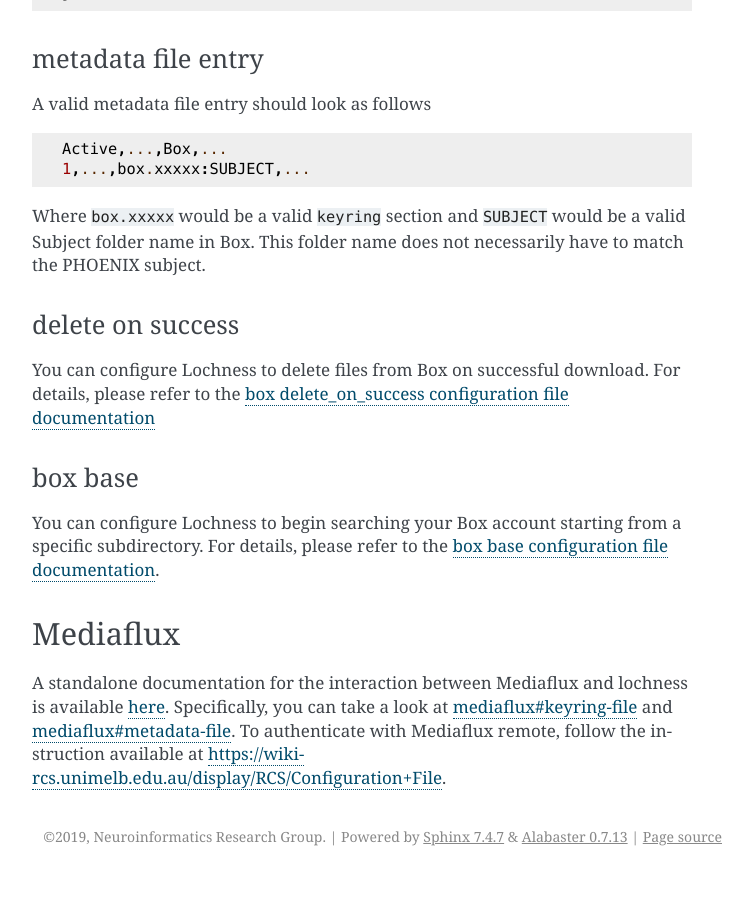
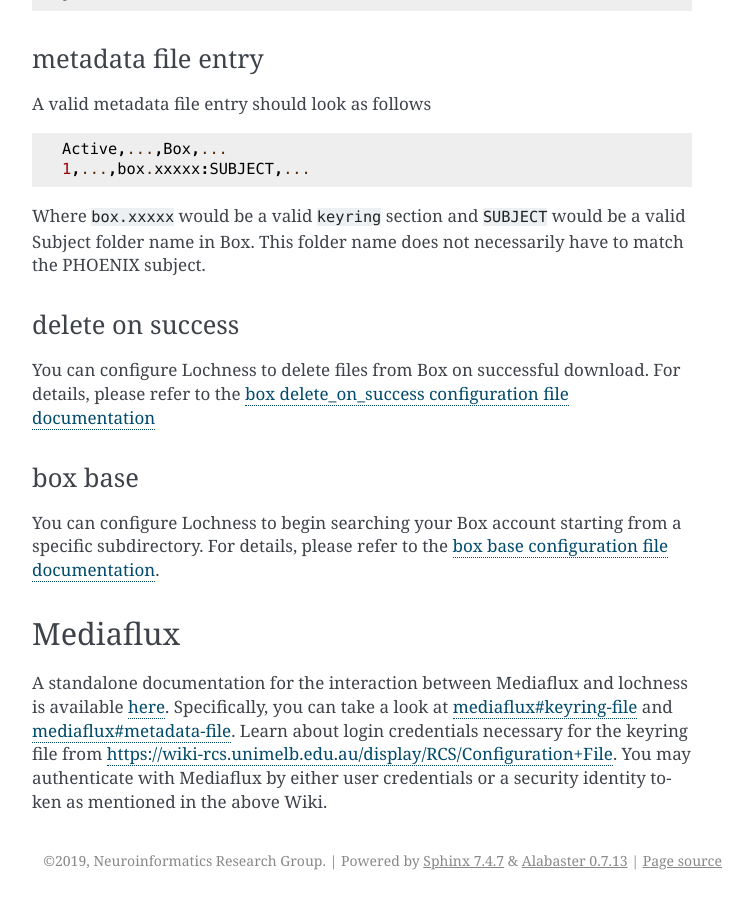
Before and after one commit to harvard-nrg/lochness, a Sphinx documentation site: the page built from docs/source/data_sources.rst, in a window 1280 px wide and 900 px high, scrolled down 5850 px. Shown: the whole window, without its empty margins (388-1141 px from the left). Built offline with Sphinx 7.4.7, drawn with Linux system fonts in a browser that asks for light colours; before the commit the page ends 6726 px from its top, so only the background shows below that.

Commit message:
note about authentication methods

```diff
--- a/docs/source/data_sources.rst
+++ b/docs/source/data_sources.rst
@@ -275,5 +275,6 @@
 ---------
 A standalone documentation for the interaction between Mediaflux and lochness is available `here <./mediaflux.md>`_.
 Specifically, you can take a look at `mediaflux#keyring-file <./mediaflux.md#keyring-file>`_ and
-`mediaflux#metadata-file <./mediaflux.md#metadata-file>`_. To authenticate with Mediaflux remote, follow the
-instruction available at `https://wiki-rcs.unimelb.edu.au/display/RCS/Configuration+File <https://wiki-rcs.unimelb.edu.au/display/RCS/Configuration+File>`_.
+`mediaflux#metadata-file <./mediaflux.md#metadata-file>`_. Learn about login credentials necessary for the keyring file
+from `https://wiki-rcs.unimelb.edu.au/display/RCS/Configuration+File <https://wiki-rcs.unimelb.edu.au/display/RCS/Configuration+File>`_.
+You may authenticate with Mediaflux by either user credentials or a security identity token as mentioned in the above Wiki.
```
